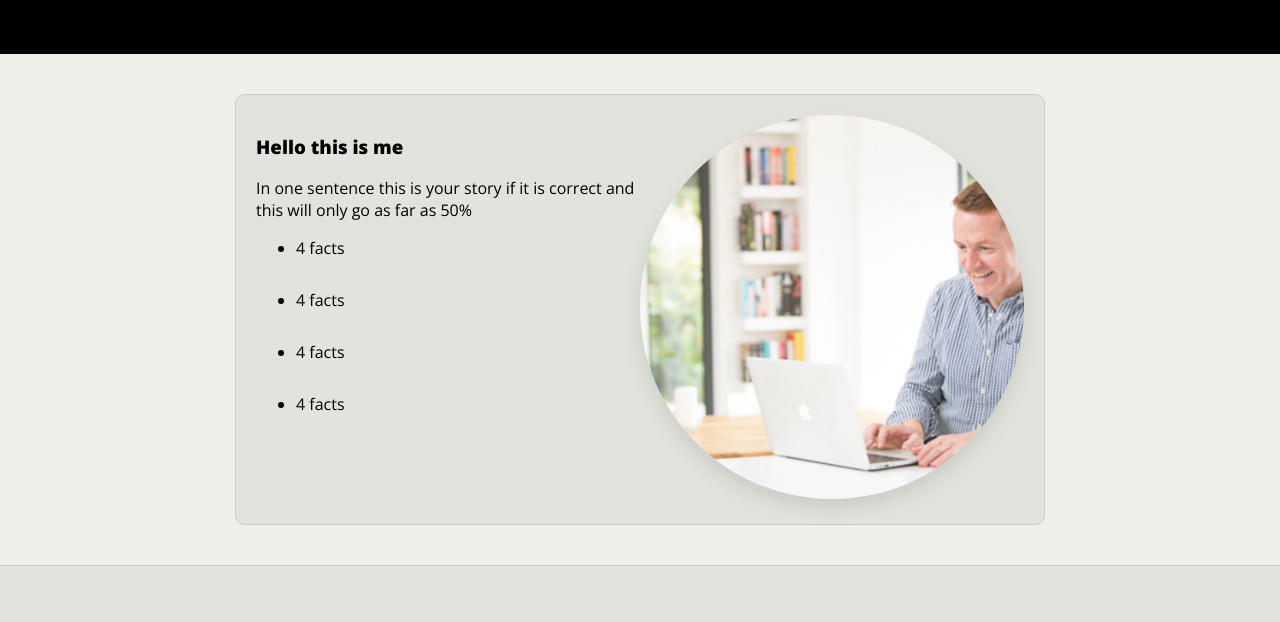
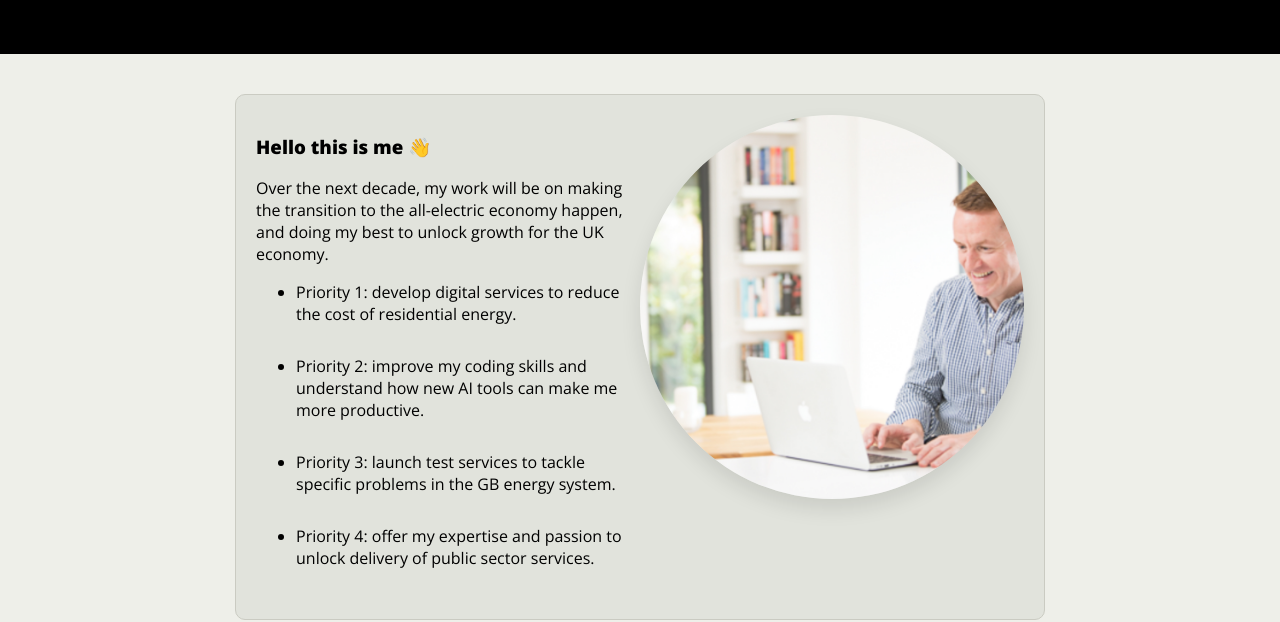
Before and after one commit to johndck/johndick-me-react-build, a React (Vite) app: page / in a window 1280 px wide. Shown: the part 1440-2062 px from the top of the page. Built offline with nearby package versions, Linux system fonts and the light colour scheme.

Commit message:
updated descriptions

```diff
--- a/index.html
+++ b/index.html
@@ -2,7 +2,10 @@
 <html lang="en">
   <head>
     <meta charset="UTF-8" />
-    <link rel="icon" type="image/png" href="./src/assets/jdicon.png" />
+
+    <meta property="og:title" content="This is John Dick's personal site" />
+    <meta property="og:description" content="My personal website" />
+    <link rel="icon" type="image/png" href="/assets/jdicon.png" />
     <meta name="viewport" content="width=device-width, initial-scale=1.0" />
     <title>John Dick</title>
   </head>
--- a/src/components/aboutme.jsx
+++ b/src/components/aboutme.jsx
@@ -3,16 +3,29 @@ function Aboutme() {
     <div className="container">
       <div className="aboutMeContentContainer">
         <div className="aboutMeTextContent">
-          <h3>Hello this is me</h3>
+          <h3>Hello this is me 👋</h3>
           <p>
-            In one sentence this is your story if it is correct and this will
-            only go as far as 50%
+            Over the next decade, my work will be on making the transition to
+            the all-electric economy happen, and doing my best to unlock growth
+            for the UK economy.
           </p>
           <ul>
-            <li>4 facts</li>
-            <li>4 facts</li>
-            <li>4 facts</li>
-            <li>4 facts</li>
+            <li>
+              Priority 1: develop digital services to reduce the cost of
+              residential energy.
+            </li>
+            <li>
+              Priority 2: improve my coding skills and understand how new AI
+              tools can make me more productive.
+            </li>
+            <li>
+              Priority 3: launch test services to tackle specific problems in
+              the GB energy system.{" "}
+            </li>
+            <li>
+              Priority 4: offer my expertise and passion to unlock delivery of
+              public sector services.
+            </li>
           </ul>
         </div>
 
```
Also changed, not shown: public/assets/jdicon.png (added).
